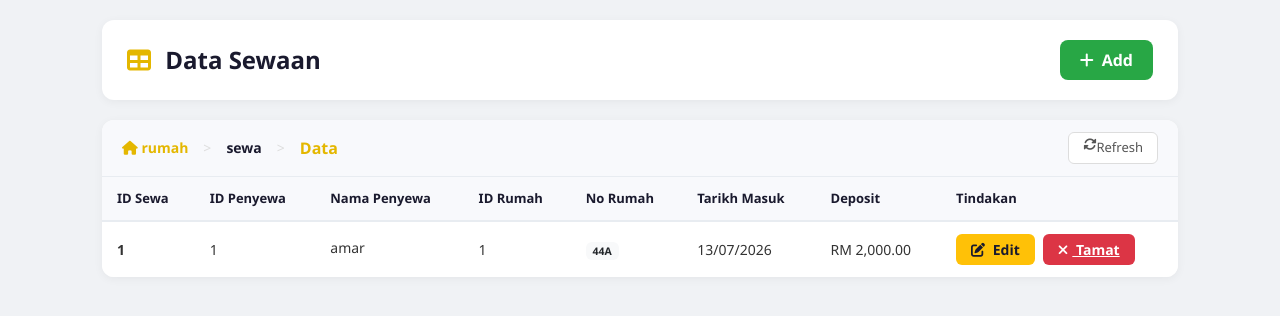
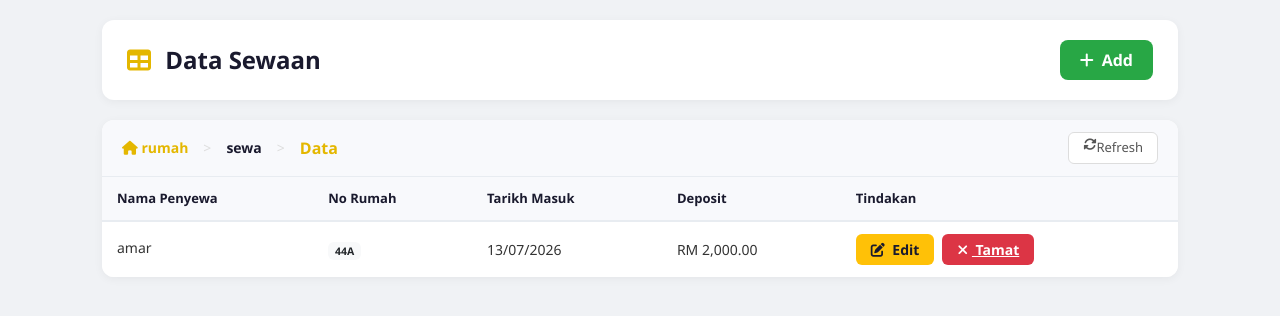
Before and after one commit to nabilkudin44/Final-Year-Project-PMJ, a PHP site: page /rental.php in a window 1280 px wide. Shown: the part 56-372 px from the top of the page. Run offline with PHP 8.4, Linux system fonts and the light colour scheme; the visitor is signed in with stand-in values (Sample User, id 1); data comes from the database, SQL or seed files in the repository.

Commit message:
Update rental.php

```diff
--- a/rental.php
+++ b/rental.php
@@ -580,10 +580,7 @@ $result = mysqli_query($conn, $sql);
                 <table class="table">
                     <thead>
                         <tr>
-                            <th>ID Sewa</th>
-                            <th>ID Penyewa</th>
                             <th>Nama Penyewa</th>
-                            <th>ID Rumah</th>
                             <th>No Rumah</th>
                             <th>Tarikh Masuk</th>
                             <th>Deposit</th>
@@ -595,15 +592,10 @@ $result = mysqli_query($conn, $sql);
                             <?php while ($row = mysqli_fetch_assoc($result)): ?>
                             <tr>
                                 <td>
-                                    <strong><?= $row['id_sewa'] ?></strong>
-                                </td>
-                                <td><?= $row['id_penyewa'] ?></td>
-                                <td>
                                     <span class="text-ellipsis" title="<?= htmlspecialchars($row['nama_penyewa']) ?>">
                                         <?= htmlspecialchars($row['nama_penyewa'] ?? '-') ?>
                                     </span>
                                 </td>
-                                <td><?= $row['id_rumah'] ?></td>
                                 <td>
                                     <span class="badge bg-light text-dark">
                                         <?= htmlspecialchars($row['no_rumah'] ?? '-') ?>
```
